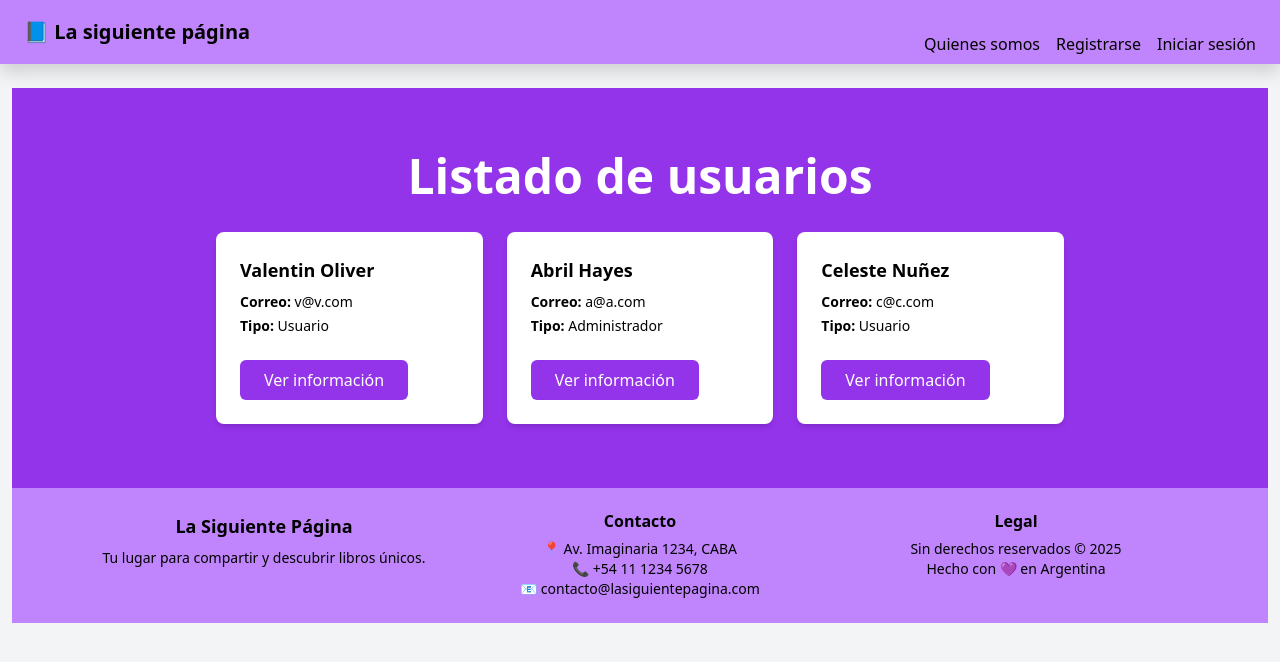
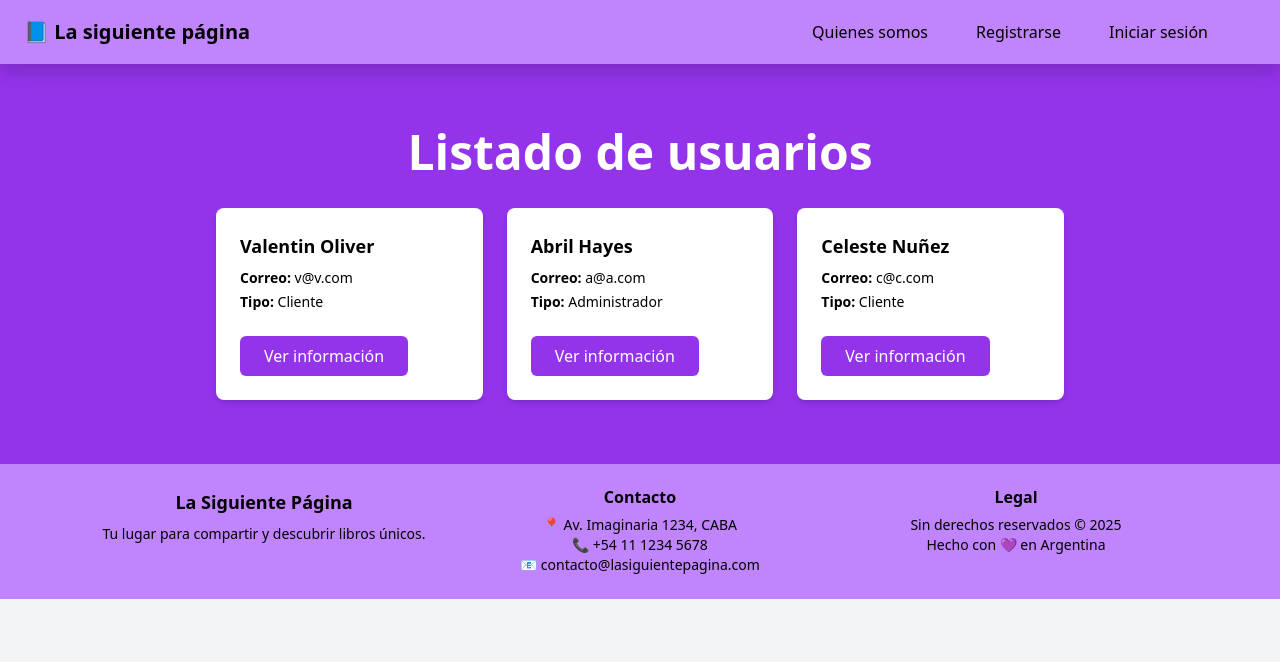
Before and after one commit to abrilhayes1/parcial_hayes, a PHP site: page /admin/ver_usuarios.php in a window 1280 px wide. Shown: the top 662 px of the page. Run offline with PHP 8.4, Linux system fonts and the light colour scheme; data comes from the database, SQL or seed files in the repository; some libraries are stand-ins or nearby versions.

Commit message:
Ultimos detalles
Formulario para editar perfil funcional
Adapte los arrays para el header
Agregue un script para el menu hamburguesa

```diff
--- a/admin/ver_usuarios.php
+++ b/admin/ver_usuarios.php
@@ -17,7 +17,7 @@ include_once("../components/include/header.php");
             }
 
             while ($fila = mysqli_fetch_assoc($resultado)) {
-                $tipo = ($fila['fk_id_tipo_usuario'] == 1) ? "Administrador" : "Usuario";
+                $tipo = ($fila['fk_id_tipo_usuario'] == 1) ? "Administrador" : "Cliente";
 
                 echo "
                     <div class='bg-white text-black rounded-lg shadow-md p-4'>
--- a/components/include/header.php
+++ b/components/include/header.php
@@ -4,7 +4,6 @@ session_start();
 
 <!DOCTYPE html>
 <html lang="es">
-
 <head>
     <meta charset="UTF-8">
     <meta name="viewport" content="width=device-width, initial-scale=1.0">
@@ -12,68 +11,75 @@ session_start();
     <link rel="stylesheet" href="https://cdn.jsdelivr.net/npm/bootstrap@5.3.3/dist/css/bootstrap.min.css">
     <link rel="stylesheet" href="https://cdn.jsdelivr.net/npm/bootstrap-icons@1.10.5/font/bootstrap-icons.css">
     <script src="https://cdn.tailwindcss.com"></script>
-
-
 </head>
 
 <body class="bg-gray-100 text-gray-800 min-h-screen w-full">
-    <header class="bg-[#c084fc] shadow">
+
+<header class="bg-[#c084fc] shadow relative z-50">
     <div class="max-w-7xl mx-auto px-4 sm:px-6 lg:px-8">
         <div class="flex justify-between h-16 items-center">
-            <div class="flex items-center">
             <a href="../index.php" class="text-black font-bold text-xl flex items-center gap-2">
                 📘 La siguiente página
             </a>
-            </div>
-            <div class="md:hidden">
-                <button id="menu-btn" class="text-black focus:outline-none text-2xl">
+
+            <button id="menu-btn" class="text-black md:hidden text-2xl">
                 ☰
             </button>
-            </div>
-            <div id="menu" class="hidden md:flex md:items-center md:gap-6 w-full md:w-auto mt-4 md:mt-0">
-                <ul class="flex flex-col md:flex-row md:gap-4 text-black font-medium w-full md:w-auto">
+
             <?php
+            $menu_items = [];
+
             if (!isset($_SESSION['id_usuarios'])) {
-                        echo "
-                        <li><a href='../pages/quienes_somos.php' class='hover:underline block py-1'>Quienes somos</a></li>
-                        <li><a href='../pages/registro.php' class='hover:underline block py-1'>Registrarse</a></li>
-                        <li><a href='../pages/logIn.php' class='hover:underline block py-1'>Iniciar sesión</a></li>
-                        ";
+                $menu_items = [
+                    ['label' => 'Quienes somos', 'url' => '../pages/quienes_somos.php'],
+                    ['label' => 'Registrarse', 'url' => '../pages/registro.php'],
+                    ['label' => 'Iniciar sesión', 'url' => '../pages/logIn.php']
+                ];
             } else {
-                        if ($_SESSION['tipo'] == 1) {
-                            echo "
-                            <li><a href='/parcial_hayes/admin/ver_usuarios.php' class='hover:underline block py-1'>Ver Usuarios</a></li>
-                            <li><a href='/parcial_hayes/admin/ver_libros_publicados.php' class='hover:underline block py-1'>Ver Libros Publicados</a></li>
-                            <li><a href='../admin/crear_categoria.php' class='hover:underline block py-1'>Crear Categoría</a></li>
-                            <li><a href='../pages/quienes_somos.php' class='hover:underline block py-1'>Quienes somos</a></li>
-                            ";
+                if ($_SESSION['tipo'] == 1) { // Admin
+                    $menu_items = [
+                        ['label' => 'Ver Usuarios', 'url' => '/parcial_hayes/admin/ver_usuarios.php'],
+                        ['label' => 'Ver Libros Publicados', 'url' => '/parcial_hayes/admin/ver_libros_publicados.php'],
+                        ['label' => 'Crear Categoría', 'url' => '../admin/crear_categoria.php'],
+                        ['label' => 'Quienes somos', 'url' => '../pages/quienes_somos.php']
+                    ];
+                } elseif ($_SESSION['tipo'] == 2) { // Usuario
+                    $menu_items = [
+                        ['label' => 'Quienes somos', 'url' => '../pages/quienes_somos.php'],
+                        ['label' => 'Publicar Libro', 'url' => '../user/panel.php'],
+                        ['label' => 'Ver perfil', 'url' => '/parcial_hayes/user/ver_perfil_usr.php']
+                    ];
                 }
-
-                        if ($_SESSION['tipo'] == 2) {
-                            echo "
-                            <li><a href='../pages/quienes_somos.php' class='hover:underline block py-1'>Quienes somos</a></li>
-                            <li><a href='../user/panel.php' class='hover:underline block py-1'>Publicar Libro</a></li>
-                            <li><a href='/parcial_hayes/user/ver_perfil_usr.php' class='hover:underline block py-1'>Ver perfil</a></li>
-                            ";
-                        }
-
-                        echo "
-                        <li><a href='../components/security/logout.php' class='text-red-700 hover:text-red-800 block py-1'>Cerrar sesión</a></li>
-                        ";
+                $menu_items[] = ['label' => 'Cerrar sesión', 'url' => '../components/security/logout.php', 'class' => 'text-red-700 hover:text-red-800'];
             }
             ?>
+
+            <nav id="menu" class="hidden md:flex flex-col md:flex-row md:items-center gap-4 absolute top-16 left-0 w-full bg-[#c084fc] z-50 md:static md:bg-transparent md:w-auto">
+                <ul class="flex flex-col md:flex-row w-full md:w-auto text-black font-medium px-4 md:px-0">
+                    <?php foreach ($menu_items as $item): ?>
+                        <li>
+                            <a href="<?= $item['url'] ?>" class="block px-4 py-2 md:py-1 hover:underline <?= $item['class'] ?? '' ?>">
+                                <?= $item['label'] ?>
+                            </a>
+                        </li>
+                    <?php endforeach; ?>
                 </ul>
+            </nav>
         </div>
     </div>
-    </div>
+</header>
+
 <script>
     const btn = document.getElementById('menu-btn');
     const menu = document.getElementById('menu');
     btn.addEventListener('click', () => {
         menu.classList.toggle('hidden');
     });
+    document.querySelectorAll('#menu a').forEach(link => {
+        link.addEventListener('click', () => {
+            if (window.innerWidth < 768) {
+                menu.classList.add('hidden');
+            }
+        });
+    });
 </script>
-</header>
-
-
-    <main class="container mt-4">
--- a/user/edit/editar_perfil.php
+++ b/user/edit/editar_perfil.php
@@ -1,6 +1,8 @@
 <?php
 session_start();
-require_once("../conf/conf.php");
+echo __DIR__;
+require_once($_SERVER['DOCUMENT_ROOT'] . "/parcial_hayes/components/conf/conf.php");
+
 
 if (!isset($_SESSION['id_usuarios'])) {
     header("Location: login.php");
@@ -22,7 +24,7 @@ $update = "UPDATE usuarios SET
 $result = mysqli_query($con, $update);
 
 if ($result) {
-    header("Location: ver_perfil_usr.php?edit=ok");
+    header("Location: ../ver_perfil_usr.php?edit=ok");
     exit;
 } else {
     echo "Error al actualizar: " . mysqli_error($con);
--- a/user/ver_perfil_usr.php
+++ b/user/ver_perfil_usr.php
@@ -6,14 +6,13 @@ if (!isset($_SESSION['id_usuarios'])) {
     header("Location: login.php");
     exit;
 }
-
 $id = intval($_SESSION['id_usuarios']);
 $query = "SELECT * FROM usuarios WHERE id_usuarios = $id";
 $resultado = mysqli_query($con, $query);
 $usuario = mysqli_fetch_assoc($resultado);
 ?>
 
-<section class="class=" bg-gray-100 min-h-screen py-10 px-4">
+<section class="bg-gray-100 min-h-screen py-10 px-4">
 
 
     <div class="max-w-xl mx-auto bg-white rounded-xl shadow-md p-8">
@@ -26,7 +25,7 @@ $usuario = mysqli_fetch_assoc($resultado);
             </div>
         <?php endif; ?>
 
-        <form action="editar_perfil.php" method="POST" class="space-y-6">
+        <form action="edit/editar_perfil.php" method="POST" class="space-y-6">
             <div>
                 <label class="block font-medium mb-1" for="nombre">Nombre:</label>
                 <input type="text" name="nombre" id="nombre" value="<?= $usuario['nombre'] ?>" class="w-full border border-gray-300 rounded px-3 py-2 focus:outline-none focus:ring-2 focus:ring-purple-500">
```
Also changed, not shown: nota.txt (added, +10 -0 lines). Lines whose indentation alone changed are shown as unchanged.
